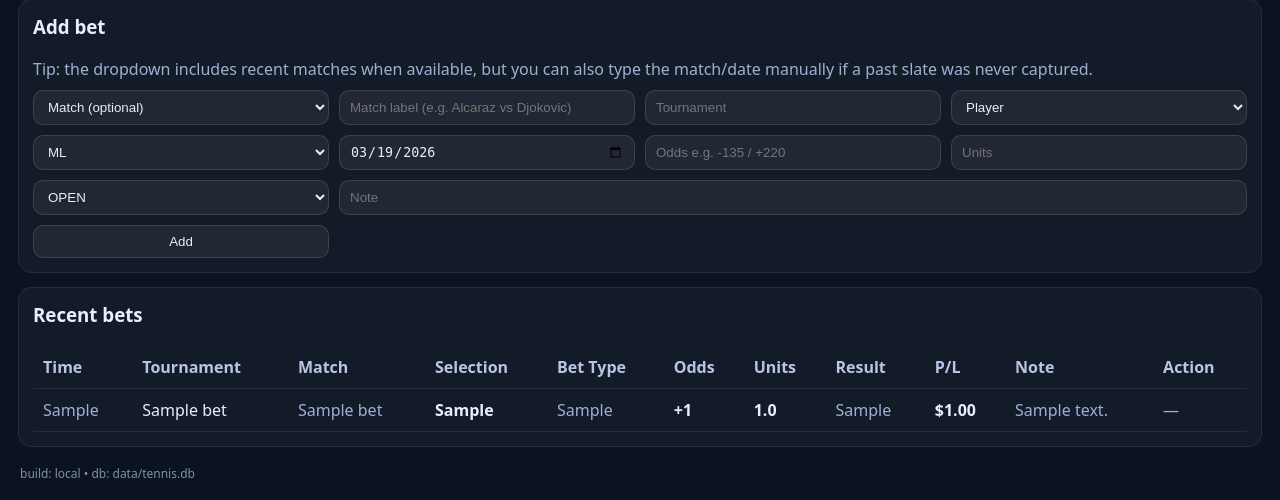
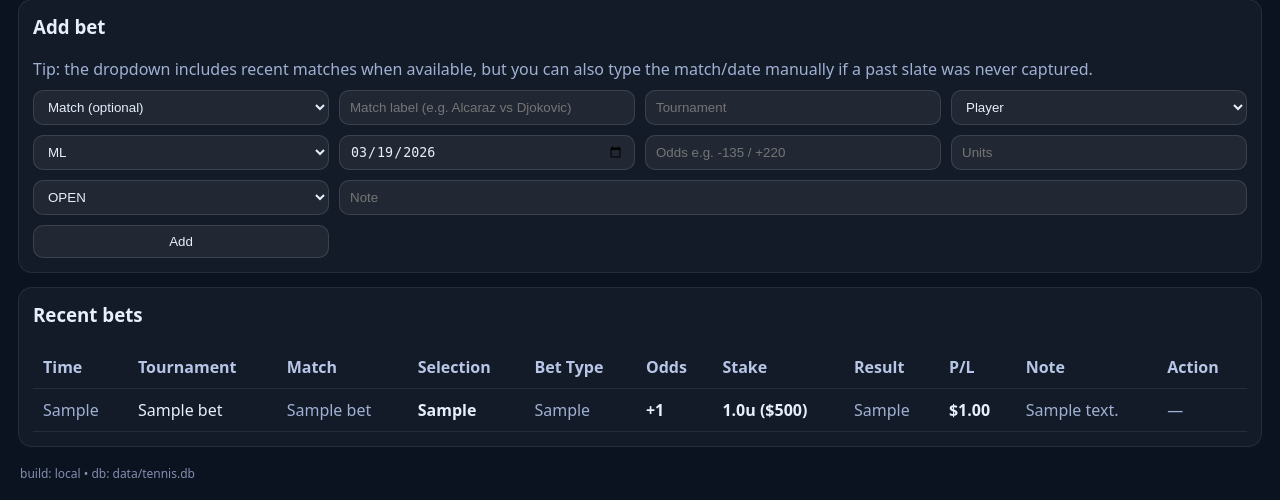
Before and after one commit to clawd42069/TennisDashboard, a Flask app: page /paper in a window 1280 px wide. Shown: the part 554-1054 px from the top of the page. Run offline with Flask 3, Linux system fonts and the light colour scheme; tables that the repository leaves empty hold one stand-in row (values such as "Sample post"); a database or web service that is not in the repository returns one stand-in record (values such as "Sample title"); data that the repository does not hold is empty; some libraries are stand-ins or nearby versions.

Commit message:
Show stake as units and dollars in bet tracker

```diff
--- a/app/templates/paper.html
+++ b/app/templates/paper.html
@@ -173,7 +173,7 @@ loadCandidates();
   <table>
     <thead>
       <tr>
-        <th>Time</th><th>Tournament</th><th>Match</th><th>Selection</th><th>Bet Type</th><th>Odds</th><th>Units</th><th>Result</th><th>P/L</th><th>Note</th><th>Action</th>
+        <th>Time</th><th>Tournament</th><th>Match</th><th>Selection</th><th>Bet Type</th><th>Odds</th><th>Stake</th><th>Result</th><th>P/L</th><th>Note</th><th>Action</th>
       </tr>
     </thead>
     <tbody id="recentBetsBody">
@@ -185,7 +185,7 @@ loadCandidates();
           <td><strong>{{ b.player }}</strong></td>
           <td class="muted">{{ 'ML' if b.market == 'h2h' else b.market }}</td>
           <td><strong>{% if b.odds_american is not none and b.odds_american != '' %}{% if b.odds_american > 0 %}+{% endif %}{{ b.odds_american }}{% else %}{% endif %}</strong></td>
-          <td><strong>{{ b.units }}</strong></td>
+          <td><strong>{{ b.units }}u{% if b.units is not none %} (${{ '%.0f'|format((b.units|float) * 500) }}){% endif %}</strong></td>
           {% set res = b.result or 'OPEN' %}
           <td class="muted {% if res == 'WIN' %}win{% elif res == 'LOSS' %}loss{% endif %}">{{ res }}</td>
           <td class="{% if res == 'WIN' %}win{% elif res == 'LOSS' %}loss{% endif %}"><strong>
@@ -272,7 +272,7 @@ function renderRecentBets(bets){
       <td><strong>${b.player || ''}</strong></td>
       <td class="muted">${displayMarket(b.market)}</td>
       <td><strong>${americanOddsText(b.odds_american)}</strong></td>
-      <td><strong>${b.units || ''}</strong></td>
+      <td><strong>${b.units || ''}u${(b.units !== null && b.units !== undefined && b.units !== '') ? ` ($${Math.round(Number(b.units) * 500)})` : ''}</strong></td>
       <td class="muted ${cls}">${res}</td>
       <td class="${cls}"><strong>${pnl}</strong></td>
       <td class="muted">${b.note || ''}</td>
```
